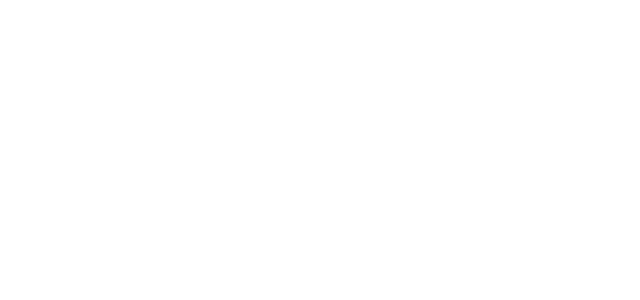
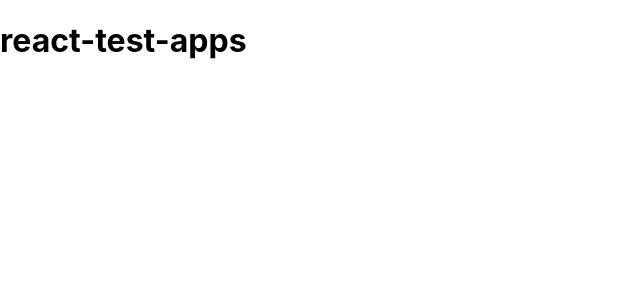
Before and after one commit to Auxilant/react-test-apps, a React (Create React App) app: page / in a window 1280 px wide. Shown: the top 300 px of the page, without its empty margins (0-640 px from the left). Built offline with nearby package versions, Linux system fonts and the light colour scheme.

Commit message:
Add react-router

```diff
--- a/package.json
+++ b/package.json
@@ -10,8 +10,10 @@
     "@types/node": "^12.20.5",
     "@types/react": "^17.0.3",
     "@types/react-dom": "^17.0.2",
+    "@types/react-router-dom": "^5.1.7",
     "react": "^17.0.1",
     "react-dom": "^17.0.1",
+    "react-router-dom": "^5.2.0",
     "react-scripts": "4.0.3",
     "sass": "^1.32.8",
     "typescript": "^4.2.3",
--- a/src/App.tsx
+++ b/src/App.tsx
@@ -1,10 +1,22 @@
 import React from 'react';
+import {
+    BrowserRouter,
+    Switch,
+    Route
+} from 'react-router-dom';
 import './App.scss';
+import Menu from './Menu'
 
 function App() {
-  return (
-    <></>
-  );
+    return (
+        <BrowserRouter>
+            <Switch>
+                <Route exact path="/">
+                    <Menu />
+                </Route>
+            </Switch>
+        </BrowserRouter>
+    )
 }
 
 export default App;
--- /dev/null
+++ b/src/Menu.tsx
@@ -0,0 +1,14 @@
+import { Link } from 'react-router-dom';
+
+function Menu() {
+    return (
+        <div className="menu">
+            <h1>react-test-apps</h1>
+            <ul>
+
+            </ul>
+        </div>
+    )
+}
+
+export default Menu;
```
Also changed, not shown: 1 other file (tests, documents, lock files or other folders).
